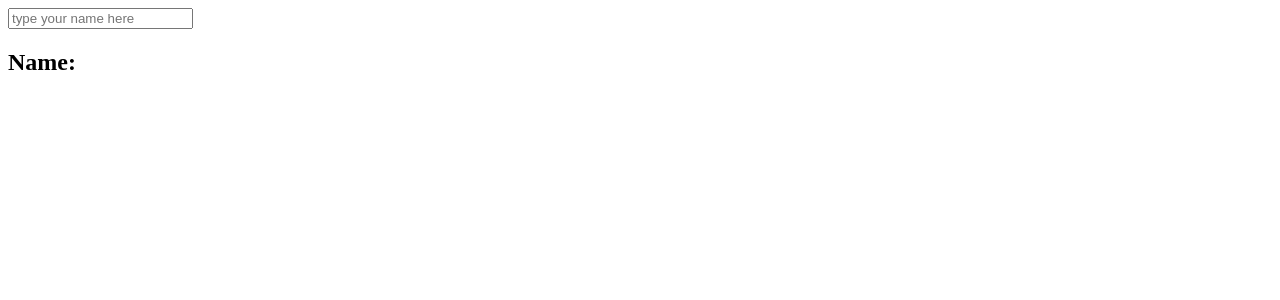
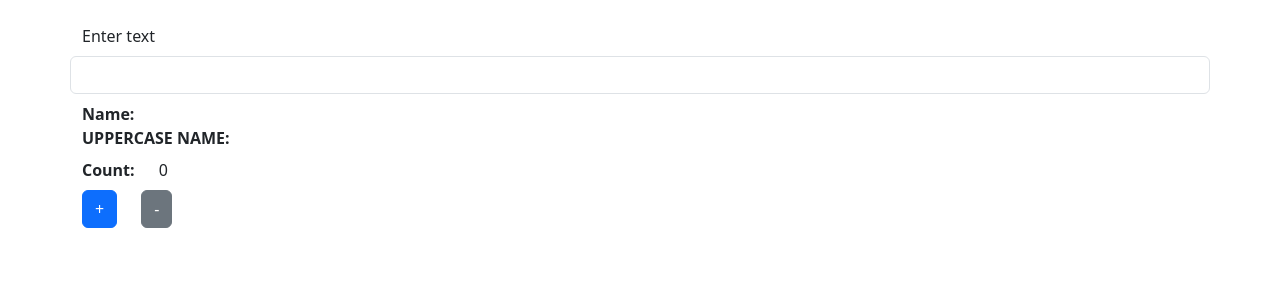
Before and after one commit to teja463/angular, an Angular app in the folder practice/: page / in a window 1280 px wide. Shown: the top 300 px of the page. Built offline with nearby package versions, Linux system fonts and the light colour scheme.

Commit message:
added counter and uppercase component

```diff
--- a/practice/src/app/app.component.html
+++ b/practice/src/app/app.component.html
@@ -1,2 +1,18 @@
-<input type="text" [(ngModel)]="name" (ngModelChange)="logName($event)" placeholder="type your name here" />
-<h2>Name: {{ name }}</h2>
+<div class="container mt-4">
+  <div class="row">
+    <label for="" class="form-label">Enter text</label>
+    <input
+      class="form-control"
+      type="text"
+      [(ngModel)]="name"
+      (ngModelChange)="logName($event)"
+    />
+  </div>
+  <div class="mt-2">
+    <b>Name: {{ name }}</b>
+    <upper-case-component [name]="name"></upper-case-component>
+  </div>
+  <div>
+    <counter-component [(counter)]="counter"></counter-component>
+  </div>
+</div>
--- a/practice/src/app/app.component.ts
+++ b/practice/src/app/app.component.ts
@@ -8,6 +8,7 @@ import { Component } from '@angular/core';
 export class AppComponent {
 
   name: string ='';
+  counter: number = 0;
 
   logName(event: any){
     console.log('name changed', event);
--- a/practice/src/app/app.module.ts
+++ b/practice/src/app/app.module.ts
@@ -4,11 +4,13 @@ import { BrowserModule } from '@angular/platform-browser';
 import { AppComponent } from './app.component';
 import { FormsModule } from '@angular/forms';
 import { UpperCaseComponentComponent } from './upper-case-component/upper-case-component.component';
+import { CounterComponentComponent } from './counter-component/counter-component.component';
 
 @NgModule({
   declarations: [
     AppComponent,
-    UpperCaseComponentComponent
+    UpperCaseComponentComponent,
+    CounterComponentComponent
   ],
   imports: [
     BrowserModule,
--- /dev/null
+++ b/practice/src/app/counter-component/counter-component.component.html
@@ -0,0 +1,12 @@
+<div class="row mt-2">
+  <div class="col-auto"><b>Count:</b></div>
+  <div class="col-auto">{{ counter }}</div>
+</div>
+<div class="row mt-2">
+  <div class="col-auto">
+    <button class="btn btn-primary" (click)="increment()">+</button>
+  </div>
+  <div class="col-auto">
+    <button class="btn btn-secondary" (click)="decrement()">-</button>
+  </div>
+</div>
--- /dev/null
+++ b/practice/src/app/counter-component/counter-component.component.ts
@@ -0,0 +1,26 @@
+import { Component, OnInit, Input, Output, EventEmitter } from '@angular/core';
+
+@Component({
+  selector: 'counter-component',
+  templateUrl: './counter-component.component.html',
+  styleUrls: ['./counter-component.component.css']
+})
+export class CounterComponentComponent implements OnInit {
+
+  @Input() counter: number = 0;
+  @Output() counterChange = new EventEmitter<number>();
+  constructor() { }
+
+  ngOnInit(): void {
+  }
+
+  increment() {
+    this.counterChange.emit(this.counter);
+  }
+
+  decrement() {
+    if (this.counter - 1 >= 0) {
+      this.counterChange.emit(--this.counter);
+    }
+  }
+}
--- a/practice/src/app/upper-case-component/upper-case-component.component.html
+++ b/practice/src/app/upper-case-component/upper-case-component.component.html
@@ -1 +1,3 @@
-<p>upper-case-component works!</p>
+<div class="row text-uppercase">
+  <div class="col-sm-auto"><b>Uppercase Name:</b> {{ name }}</div>
+</div>
--- a/practice/src/app/upper-case-component/upper-case-component.component.ts
+++ b/practice/src/app/upper-case-component/upper-case-component.component.ts
@@ -1,11 +1,13 @@
-import { Component, OnInit } from '@angular/core';
+import { Component, OnInit, Input } from '@angular/core';
 
 @Component({
-  selector: 'app-upper-case-component',
+  selector: 'upper-case-component',
   templateUrl: './upper-case-component.component.html',
   styleUrls: ['./upper-case-component.component.css']
 })
 export class UpperCaseComponentComponent implements OnInit {
+
+  @Input() name: string ='';
 
   constructor() { }
 
--- a/practice/src/index.html
+++ b/practice/src/index.html
@@ -6,6 +6,7 @@
   <base href="/">
   <meta name="viewport" content="width=device-width, initial-scale=1">
   <link rel="icon" type="image/x-icon" href="favicon.ico">
+  <link href="https://cdn.jsdelivr.net/npm/bootstrap@5.3.6/dist/css/bootstrap.min.css" rel="stylesheet" integrity="sha384-4Q6Gf2aSP4eDXB8Miphtr37CMZZQ5oXLH2yaXMJ2w8e2ZtHTl7GptT4jmndRuHDT" crossorigin="anonymous">
 </head>
 <body>
   <app-root></app-root>
```
Also changed, not shown: practice/src/app/counter-component/counter-component.component.css (added), 1 other file (tests, documents, lock files or other folders).
